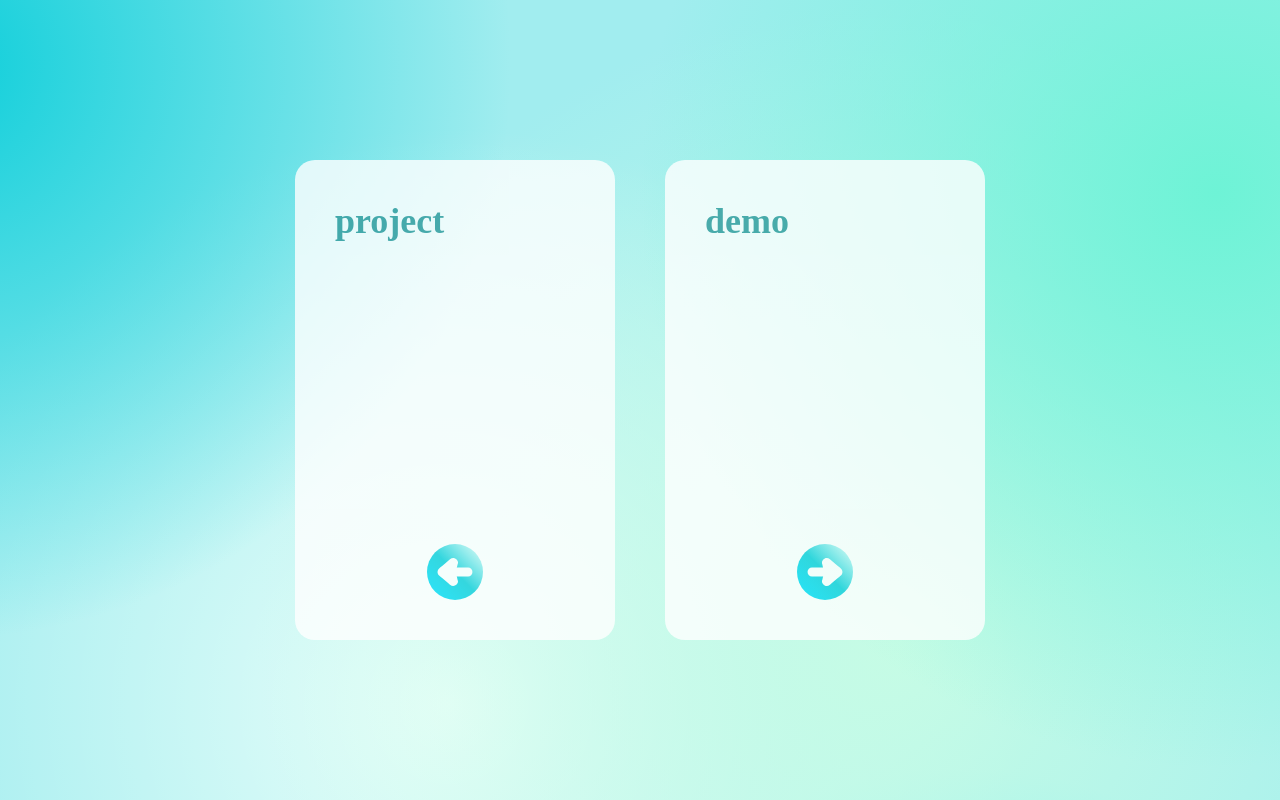
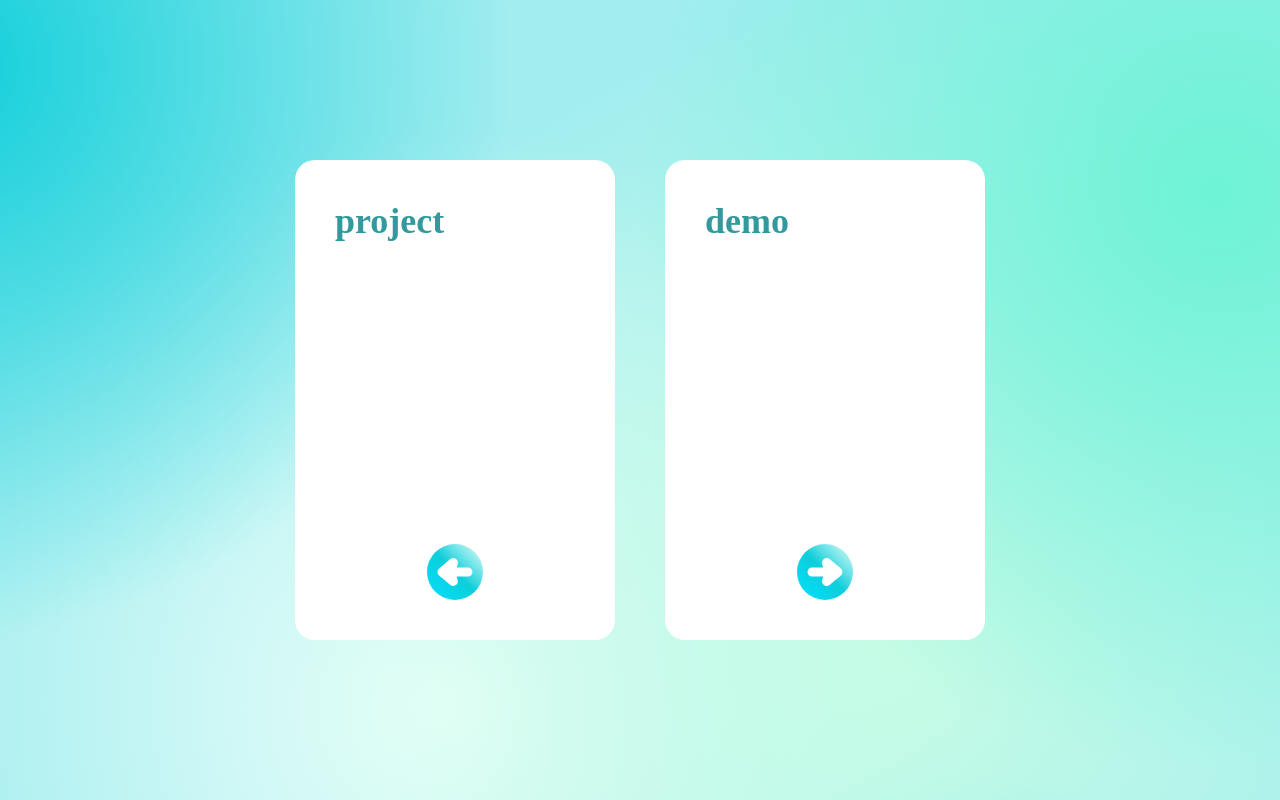
Before and after one commit to plzCatkkkk/myWeb, a Vue app: page / in a window 1280 px wide. Built offline with nearby package versions, Linux system fonts and the light colour scheme.

Commit message:
feat: 公共组件自动化导入，分离活动卡片组件

```diff
--- a/index.html
+++ b/index.html
@@ -1,5 +1,5 @@
 <!doctype html>
-<html lang="">
+<html lang="zh-CN">
   <head>
     <meta charset="UTF-8" />
     <link rel="icon" href="/favicon.ico" />
--- a/jsconfig.json
+++ b/jsconfig.json
@@ -6,7 +6,8 @@
       "@stores/*": ["./src/stores/*"],
       "@views/*": ["./src/views/*"],
       "@router/*": ["./src/router/*"],
-      "@styles/*": ["./src/styles/*"]
+      "@styles/*": ["./src/styles/*"],
+      "@components/*": ["./src/components/*"]
     }
   },
   "exclude": ["node_modules", "dist"]
--- /dev/null
+++ b/src/components/com-active-card/com-active-card.vue
@@ -0,0 +1,64 @@
+<template>
+  <div
+    class="item-card"
+    :class="{ 'has-shadow': shadow, 'has-enlarge': enlarge }"
+    @mousemove.stop="onMousemove"
+    @mouseleave.stop="onMouseleave"
+  >
+    <slot name="content"></slot>
+  </div>
+</template>
+<script setup>
+defineComponent({
+  name: 'ComActiveCard',
+})
+const props = defineProps({
+  active: { type: Boolean, default: true },
+  shadow: { type: Boolean, default: false },
+  range: { type: Array, default: () => [0, 0] },
+  enlarge: { type: Boolean, default: true },
+})
+/**
+ * @method getRotation 获取旋转角度
+ * @params range 旋转范围
+ * @params Offset 鼠标偏移量
+ * @params length 旋转元素宽度
+ * @return 旋转角度
+ */
+function getRotation(range, Offset, length) {
+  return ((range[1] - range[0]) / length) * Offset + range[0]
+}
+const onMousemove = (e) => {
+  if (!props.active) {
+    return
+  }
+  const { offsetX, offsetY, target } = e
+  const { width, height } = target.getBoundingClientRect()
+  const x = getRotation(props.range, offsetY, height)
+  const y = -getRotation(props.range, offsetX, width)
+  target.style.setProperty('--rotate-x', `${x}deg`)
+  target.style.setProperty('--rotate-y', `${y}deg`)
+}
+const onMouseleave = (e) => {
+  e.target.style.setProperty('--rotate-x', '0deg')
+  e.target.style.setProperty('--rotate-y', '0deg')
+}
+</script>
+<style lang="scss" scoped>
+.item-card {
+  background-color: #fff;
+  transition: 0.3s;
+  display: flex;
+  padding: 20px;
+  box-sizing: border-box;
+  &:hover {
+    transform: perspective(500px) rotateX(var(--rotate-x, 0deg)) rotateY(var(--rotate-y, 0deg));
+  }
+  &.has-shadow:hover {
+    box-shadow: 2px 4px 12px 2px rgba(29, 104, 161, 0.272);
+  }
+  &.has-enlarge:hover {
+    scale: 1.03;
+  }
+}
+</style>
--- /dev/null
+++ b/src/components/index.js
@@ -0,0 +1,21 @@
+const modules = import.meta.glob('./**/*.vue', { import: 'default', eager: true })
+
+const getComponents = () => {
+  const components = {}
+  for (const path in modules) {
+    const module = modules[path]
+    const { name, __name, ...component } = module
+    components[name || __name] = component
+  }
+  return components
+}
+
+const Components = getComponents()
+
+export default {
+  install: (app) => {
+    Reflect.ownKeys(Components).forEach((key) => {
+      app.component(key, Components[key])
+    })
+  },
+}
--- a/src/main.js
+++ b/src/main.js
@@ -6,9 +6,12 @@ import { createPinia } from 'pinia'
 import App from './App.vue'
 import router from './router'
 
+import Components from '@components'
+
 const app = createApp(App)
 
 app.use(createPinia())
 app.use(router)
+app.use(Components)
 
 app.mount('#app')
--- a/src/views/demo/items/items.route.js
+++ b/src/views/demo/items/items.route.js
@@ -1,5 +1,6 @@
 const SketchpadSimple = () => import('./sketchpad-simple/index.vue')
 const CodeRain = () => import('./codeRain/index.vue')
+const Test = () => import('./test/index.vue')
 
 export function DemoItemsRoute() {
   return [
@@ -13,5 +14,10 @@ export function DemoItemsRoute() {
       name: 'CodeRain',
       component: CodeRain,
     },
+    {
+      path: 'test',
+      name: 'Test',
+      component: Test,
+    },
   ]
 }
--- /dev/null
+++ b/src/views/demo/items/test/index.vue
@@ -0,0 +1,11 @@
+<template>
+  <com-active-card>
+    <template #content>123</template>
+  </com-active-card>
+</template>
+<script setup>
+defineComponent({
+  name: 'Test',
+})
+</script>
+<style lang="scss" scoped></style>
--- a/src/views/entrance.vue
+++ b/src/views/entrance.vue
@@ -1,18 +1,20 @@
 <template>
   <div class="fullscreen-background waving-background flex-box">
     <!-- <div class="joker">我请问呢</div> -->
-    <div class="item-card" @mousemove.stop="onMousemove" @mouseleave="onMouseleave">
-      project
-      <div class="jump-icon" @click="goto('/project')">
-        <img src="@assets/icon/left-arrow.svg" alt="go to project" />
-      </div>
-    </div>
-    <div class="item-card" @mousemove.stop="onMousemove" @mouseleave="onMouseleave">
-      demo
-      <div class="jump-icon" @click="goto('/demolist')">
-        <img src="@assets/icon/right-arrow.svg" alt="go to demo" />
-      </div>
-    </div>
+    <com-active-card :range="range" shadow>
+      <template #content>
+        project
+        <div class="jump-icon" @click="goto('/project')">
+          <img src="@assets/icon/left-arrow.svg" alt="go to project" /></div
+      ></template>
+    </com-active-card>
+    <com-active-card :range="range" shadow>
+      <template #content>
+        demo
+        <div class="jump-icon" @click="goto('/demolist')">
+          <img src="@assets/icon/right-arrow.svg" alt="go to demo" /></div
+      ></template>
+    </com-active-card>
   </div>
 </template>
 <script setup>
@@ -26,28 +28,6 @@ const goto = (path) => {
 }
 
 const range = [-3, 3]
-/**
- * @method getRotation 获取旋转角度
- * @params range 旋转范围
- * @params Offset 鼠标偏移量
- * @params length 旋转元素宽度
- * @return 旋转角度
- */
-function getRotation(range, Offset, length) {
-  return ((range[1] - range[0]) / length) * Offset + range[0]
-}
-const onMousemove = (e) => {
-  const { offsetX, offsetY, target } = e
-  const { width, height } = target.getBoundingClientRect()
-  const x = getRotation(range, offsetY, height)
-  const y = -getRotation(range, offsetX, width)
-  target.style.setProperty('--rotate-x', `${x}deg`)
-  target.style.setProperty('--rotate-y', `${y}deg`)
-}
-const onMouseleave = (e) => {
-  e.target.style.setProperty('--rotate-x', '0deg')
-  e.target.style.setProperty('--rotate-y', '0deg')
-}
 </script>
 <style lang="scss" scoped>
 @keyframes rotation {
@@ -66,25 +46,15 @@ const onMouseleave = (e) => {
   box-sizing: border-box;
   gap: 50px;
   .item-card {
-    background-color: #fff;
     height: 60vh;
     width: 40vh;
     border-radius: 20px;
-    transition: 0.3s;
-    opacity: 0.8;
     font-size: 36px;
     display: flex;
     padding: 40px;
     font-weight: bold;
     color: rgb(50, 154, 156);
-    box-sizing: border-box;
     position: relative;
-    &:hover {
-      scale: 1.03;
-      opacity: 1;
-      box-shadow: 2px 4px 12px 2px rgba(29, 104, 161, 0.272);
-      transform: perspective(500px) rotateX(var(--rotate-x, 0deg)) rotateY(var(--rotate-y, 0deg));
-    }
     .jump-icon {
       cursor: pointer;
       position: absolute;
@@ -103,9 +73,6 @@ const onMouseleave = (e) => {
       transition: background 0.5s ease-out;
       img {
         scale: 0.9;
-      }
-      &:hover {
-        // animation: rotation 1s infinite ease-in-out;
       }
     }
     &:nth-child(1).jump-icon img {
--- a/vite.config.js
+++ b/vite.config.js
@@ -24,6 +24,7 @@ export default defineConfig({
       '@views': resolve('src', 'views'),
       '@router': resolve('src', 'router'),
       '@styles': resolve('src', 'styles'),
+      '@components': resolve('src', 'components'),
       // '@': fileURLToPath(new URL('./src', import.meta.url)),
       // '@assets': fileURLToPath(new URL('./src/assets', import.meta.url)),
       // '@stores': fileURLToPath(new URL('./src/stores', import.meta.url)),
```
